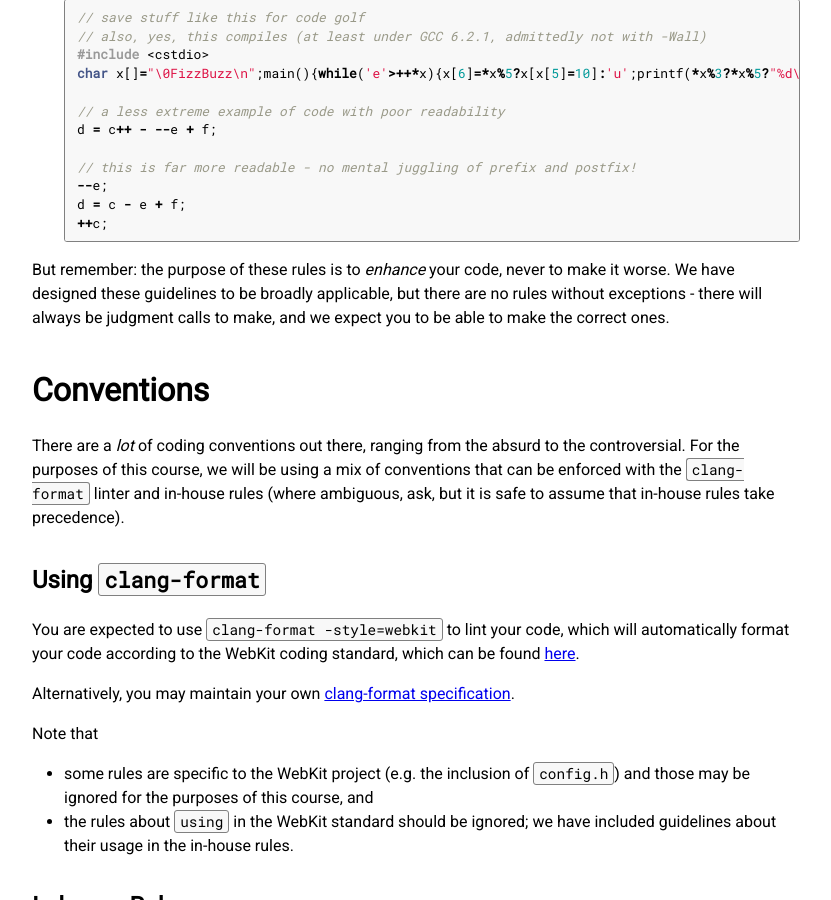
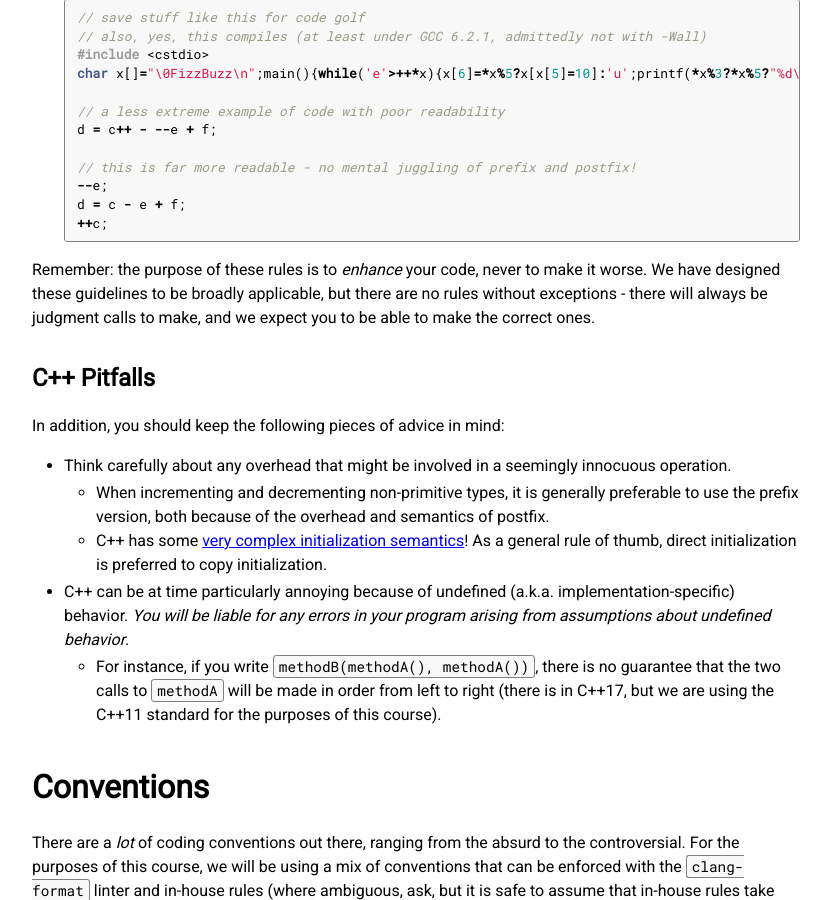
Before and after one commit to gbvandy/vuse-cs3251.github.io, a Jekyll site: the page built from style-guidelines.md, in a window 1280 px wide and 900 px high, scrolled down 809 px. Shown: the whole window, without its empty margins (224-1055 px from the left). Built offline with Jekyll 4.4.1, drawn with Linux system fonts in a browser that asks for light colours; some of the changed text lies outside the part shown.

Commit message:
add section near front about cpp pitfalls

```diff
--- a/style-guidelines.md
+++ b/style-guidelines.md
@@ -38,7 +38,16 @@ In general (no matter what programming language), your code must be
   ++c;
   ~~~
 
-But remember: the purpose of these rules is to *enhance* your code, never to make it worse. We have designed these guidelines to be broadly applicable, but there are no rules without exceptions - there will always be judgment calls to make, and we expect you to be able to make the correct ones.
+Remember: the purpose of these rules is to *enhance* your code, never to make it worse. We have designed these guidelines to be broadly applicable, but there are no rules without exceptions - there will always be judgment calls to make, and we expect you to be able to make the correct ones.
+
+## C++ Pitfalls
+
+In addition, you should keep the following pieces of advice in mind:
+* Think carefully about any overhead that might be involved in a seemingly innocuous operation.
+  * When incrementing and decrementing non-primitive types, it is generally preferable to use the prefix version, both because of the overhead and semantics of postfix.
+  * C++ has some [very complex initialization semantics](http://en.cppreference.com/w/cpp/language/initialization)! As a general rule of thumb, direct initialization is preferred to copy initialization.
+* C++ can be at time particularly annoying because of undefined (a.k.a. implementation-specific) behavior. *You will be liable for any errors in your program arising from assumptions about undefined behavior*.
+  * For instance, if you write `methodB(methodA(), methodA())`, there is no guarantee that the two calls to `methodA` will be made in order from left to right (there is in C++17, but we are using the C++11 standard for the purposes of this course).
 
 # Conventions
 
```
Also changed, not shown: other parts of style-guidelines.md (+0 -3 lines).
